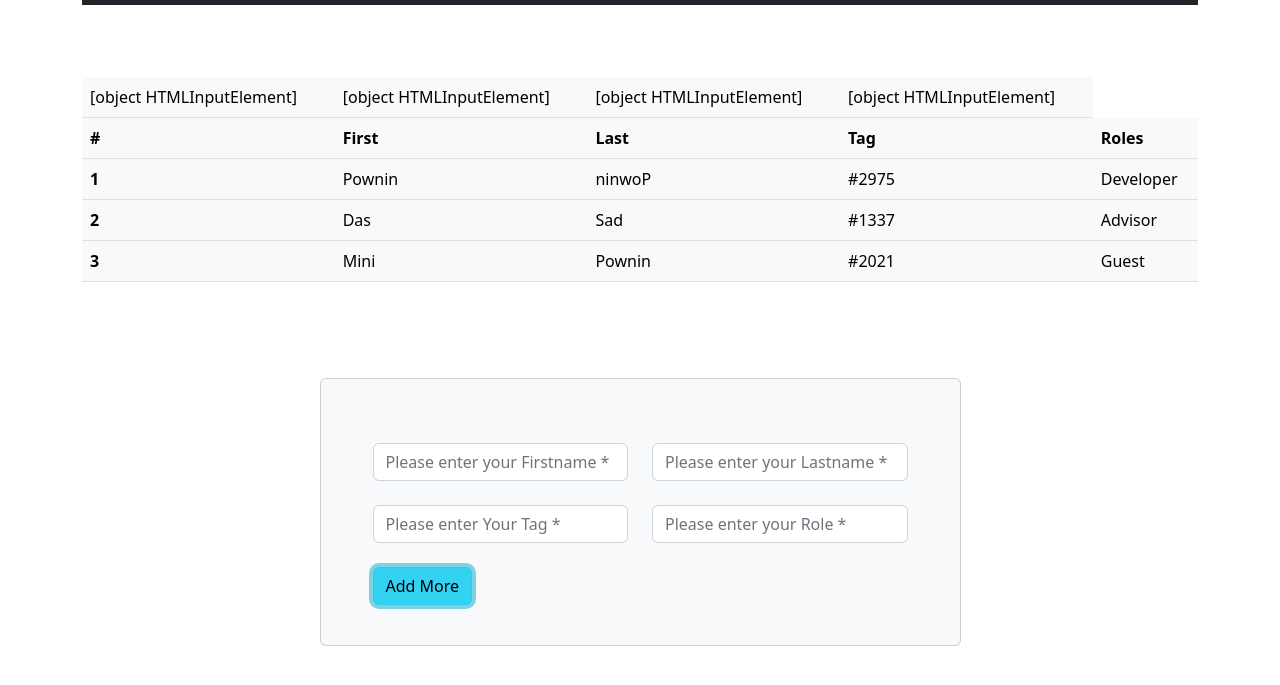
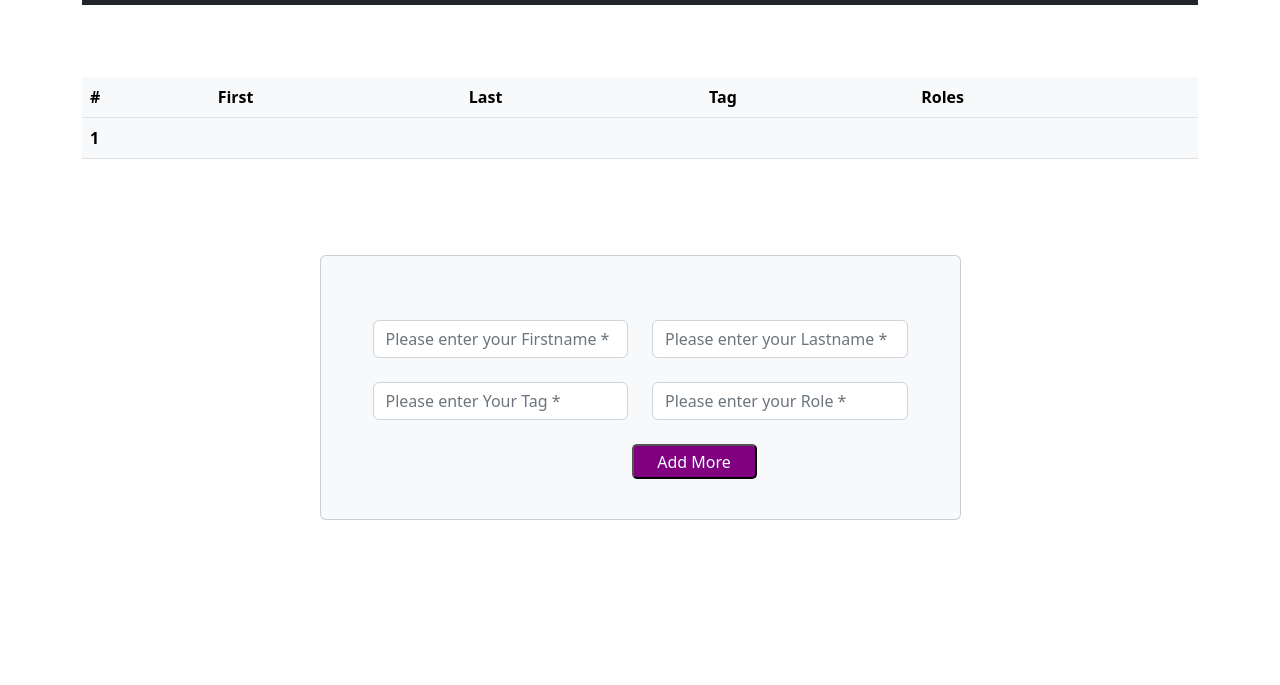
Before and after one commit to NateECline/Assignment-Week-10, a website: page index.html in a window 1280 px wide. Both pictures are taken after a click on the button "Add More". Shown: the part 51-736 px from the top of the page. Drawn offline with nearby package versions, Linux system fonts and the light colour scheme.

Commit message:
Final Changes

```diff
--- a/index.html
+++ b/index.html
@@ -49,35 +49,11 @@
             <th scope="col">Roles</th>
           </tr>
         </thead>
-        <tbody>
-          <tr>
-            <th scope="row">1</th>
-            <td>Pownin</td>
-            <td>ninwoP</td>
-            <td>#2975</td>
-            <td>Developer</td>
-          </tr>
-          <tr>
-            <th scope="row">2</th>
-            <td>Das</td>
-            <td>Sad</td>
-            <td>#1337</td>
-            <td>Advisor</td>
-          </tr>
-          <tr>
-            <th scope="row">3</th>
-            <td>Mini</td>
-            <td>Pownin</td>
-            <td>#2021</td>
-            <td>Guest</td>
-          </tr>
-        </tbody>
+       </tbody>
       </table>
-
       <br>
       <br>
       <br>
-
       <div class="row ">
         <div class="col-lg-7 mx-auto">
           <div class="card mt-2 mx-auto p-4 bg-light">
@@ -129,7 +105,7 @@
 
                       <div class="col-md-12">
                           <br>
-                          <input type="button" id="more_fields" onclick="myFunction();" value="Add More" class="btn btn-info" />
+                          <input type="button" id="more_fields" onclick="myFunction();" value="Add More" class="butty" style="background-color: purple; color:azure; border-radius: 5px; width:125px; height:35px; position:relative; left:259px;"/>
 
 
     <script src="node_modules/jquery/dist/jquery.js"></script>
--- a/index.js
+++ b/index.js
@@ -1,12 +1,12 @@
+var number = 0;
 function myFunction() {
-    var table = document.getElementById("myTable");
-    var row = table.insertRow(0);
-    var cell1 = row.insertCell(0);
-    var cell2 = row.insertCell(1);
-    var cell3 = row.insertCell(2);
-    var cell4 = row.insertCell(3);
-    cell1.innerHTML = document.getElementById("form_name");
-    cell2.innerHTML = document.getElementById("form_lastname");
-    cell3.innerHTML = document.getElementById("form_tag");
-    cell4.innerHTML = document.getElementById("form_role");
-  }
+  var table = document.getElementById("myTable");
+  var row = table.insertRow(-1), cell0 = row.insertCell(0), cell1 = row.insertCell(1), cell2 = row.insertCell(2), cell3 = row.insertCell(3), cell4 = row.insertCell(4);
+  var input1 = document.getElementById("form_name").value, input2 = document.getElementById("form_lastname").value, input3 = document.getElementById("form_tag").value, input4 = document.getElementById("form_role").value;
+  number++
+  cell0.innerHTML = '<strong>'+number+'</strong>';
+  cell1.innerHTML = input1;
+  cell2.innerHTML = input2;
+  cell3.innerHTML = input3;
+  cell4.innerHTML = input4;
+}
```
